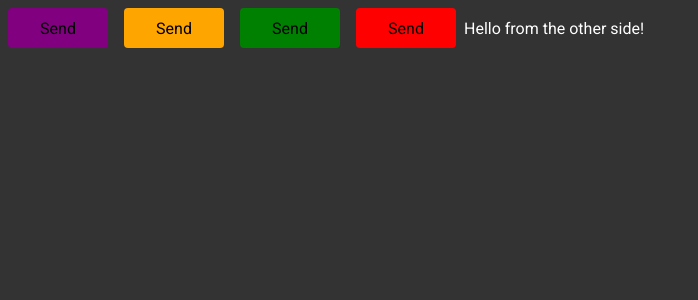
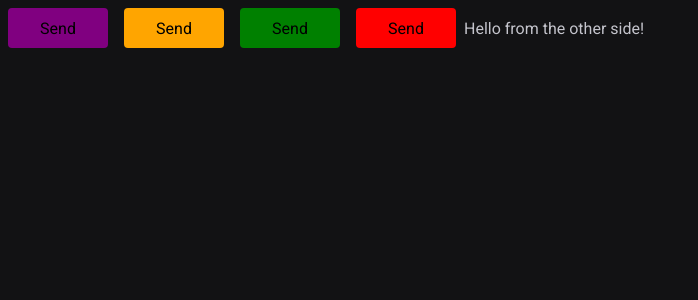
Before and after one commit to tatiane-leal/pomodoro, a React (Vite) app: page / in a window 1280 px wide. Shown: the top 300 px of the page, without its empty margins (0-698 px from the left). Built offline with nearby package versions, Linux system fonts and the light colour scheme.

Commit message:
add colors

```diff
--- a/src/styles/global.ts
+++ b/src/styles/global.ts
@@ -7,9 +7,14 @@
         box-sizing: border-box;
     }
 
+    :focus {
+        outline: 0;
+        box-shadow: 0 0 0 2px ${(props) => props.theme["green-500"]};
+    }
+
     body {
-        background: #333;
-        color: #fff;
+        background: ${(props) => props.theme["gray-900"]};
+        color: ${(props) => props.theme["gray-300"]};
     }
 
     body, input, textarea, button {
--- a/src/styles/themes/default.ts
+++ b/src/styles/themes/default.ts
@@ -1,4 +1,21 @@
 export const defaultTheme = {
-  primary: "purple",
-  secondary: "orange",
+  white: "#FFF",
+
+  "gray-100": "#E1E1E6",
+  "gray-300": "#C4C4CC",
+  "gray-400": "#8D8D99",
+  "gray-500": "#7C7C8A",
+  "gray-600": "#323238",
+  "gray-700": "#29292E",
+  "gray-800": "#202024",
+  "gray-900": "#121214",
+
+  "green-300": "#00B37E",
+  "green-500": "#00875F",
+  "green-700": "#015F43",
+
+  "red-500": "#AB222E",
+  "red-700": "#7A1921",
+
+  "yellow-500": "#FBA94C",
 };
```
